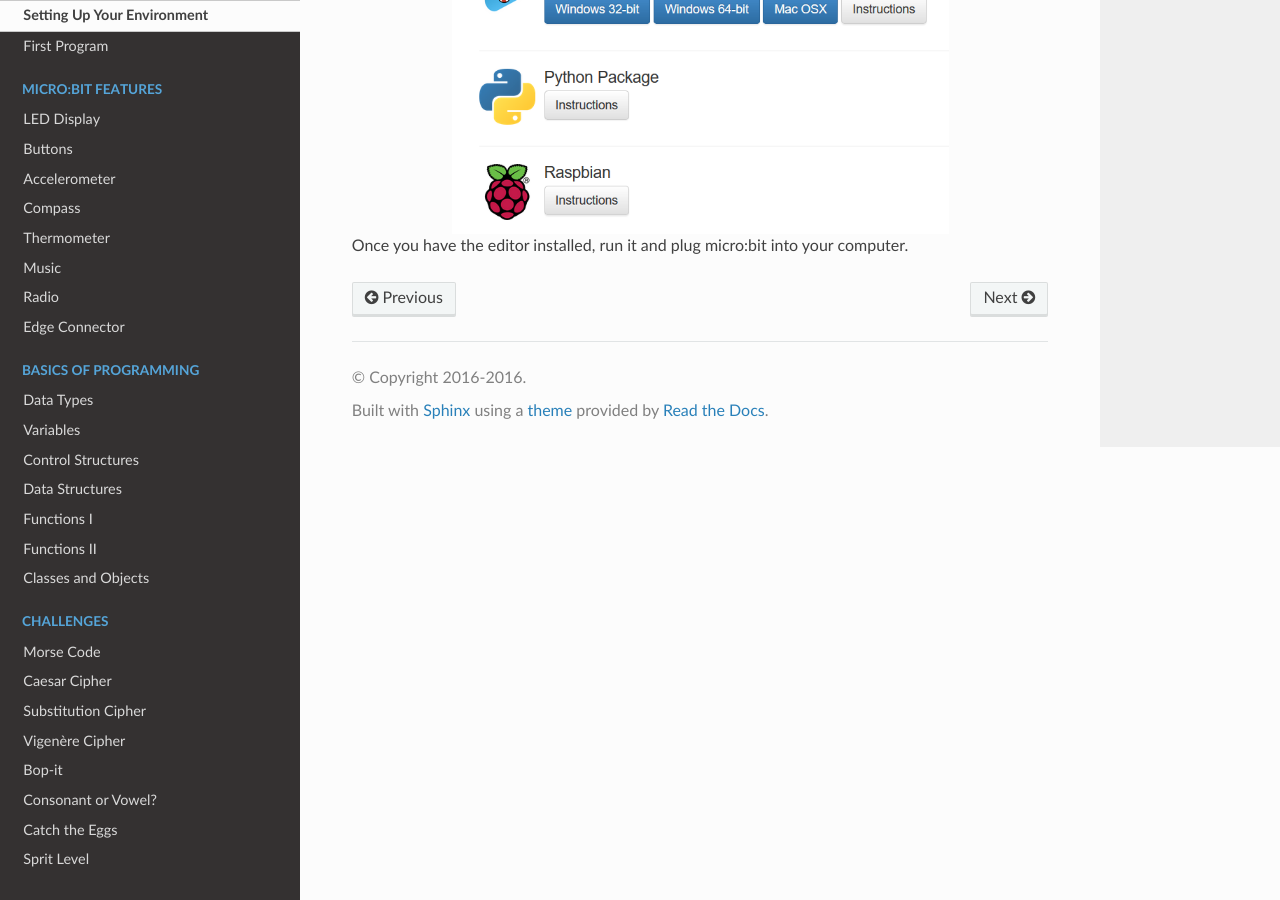
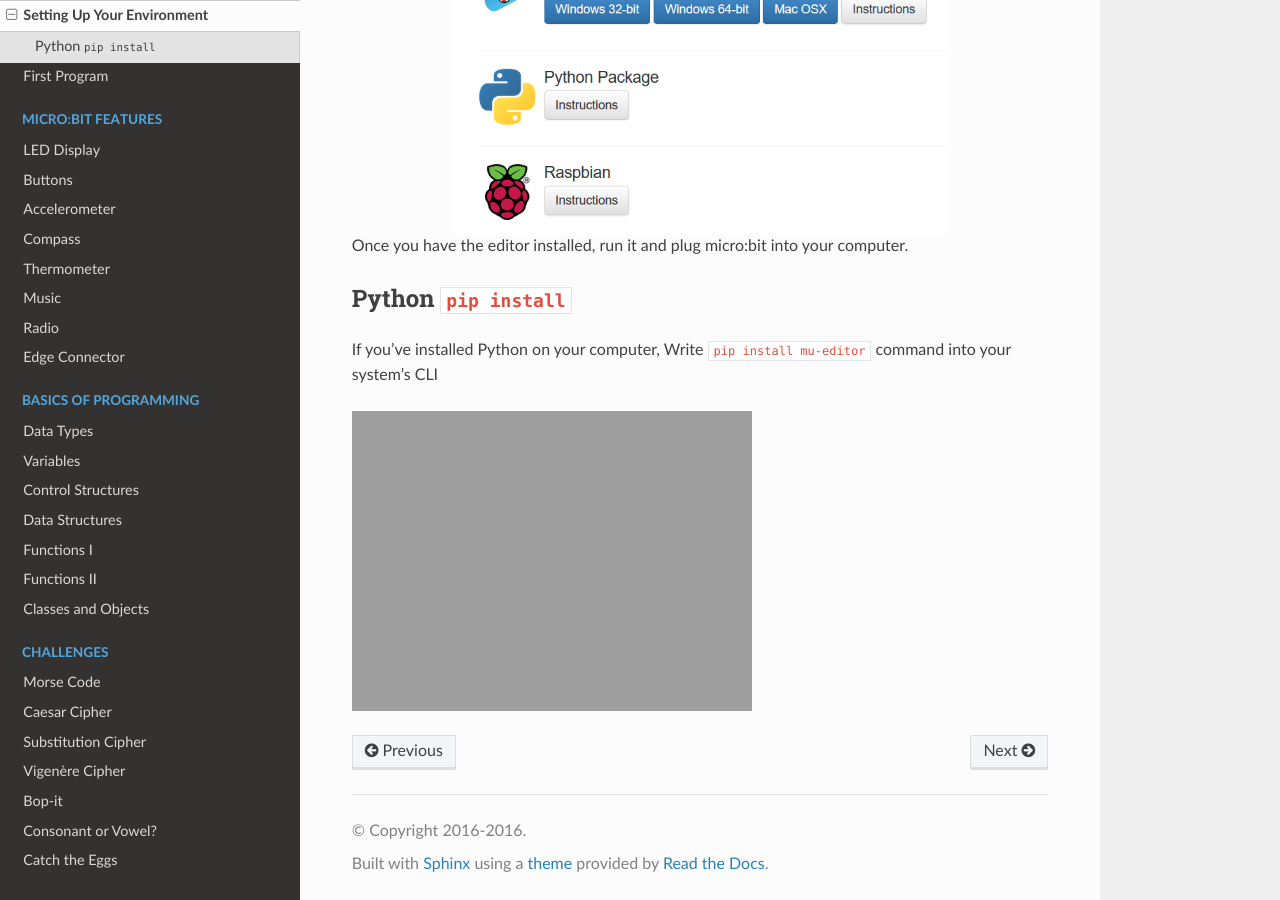
Before and after one commit to rharbird/microbit-challenges, a Sphinx documentation site: the page built from docs/source/introduction/environment.rst, in a window 1280 px wide and 900 px high, scrolled down 823 px. Built offline with Sphinx 7.4.7 and the Read the Docs theme 2.0.0, drawn with Linux system fonts in a browser that asks for light colours.

Commit message:
Modify text and add assets

```diff
--- a/docs/source/introduction/environment.rst
+++ b/docs/source/introduction/environment.rst
@@ -29,3 +29,11 @@ recreated for the `MicroPython ecosystem`_.
    :scale: 70%
 
 Once you have the editor installed, run it and plug micro:bit into your computer.
+
+Python ``pip install``
+=======================
+
+If you've installed Python on your computer, Write ``pip install mu-editor`` command into your system's CLI
+
+.. figure:: assets/pip_install.gif
+    align: center
```
